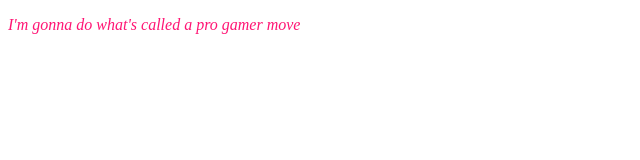
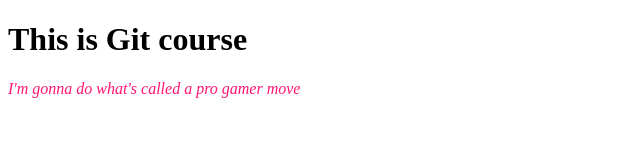
Before and after one commit to sayapakailinuxpak/git-wpu, a plain HTML site: page index.html in a window 1280 px wide. Shown: the whole page, without its empty margins (0-640 px from the left). Drawn offline with Linux system fonts and the light colour scheme.

Commit message:
add h1 tag in index.html

```diff
--- a/index.html
+++ b/index.html
@@ -5,6 +5,7 @@
       <link rel="stylesheet" type="text/css" href="style.css">
    </head>
    <body>
+      <h1>This is Git course</h1>
       <p>I'm gonna do what's called a pro gamer move</p>
       <script type="text/javascript" src="script.js">
       	console.log("This is ES6");
```
